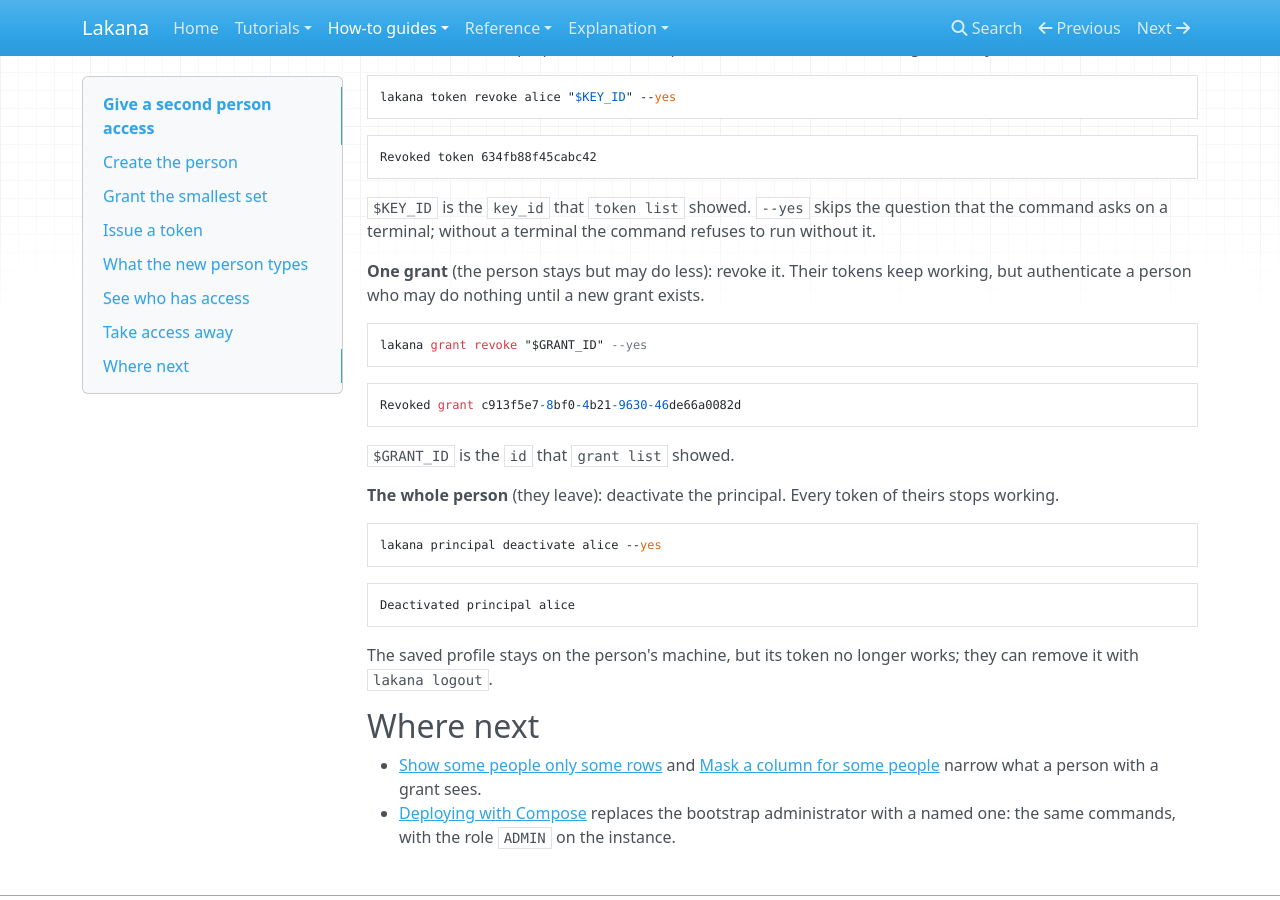
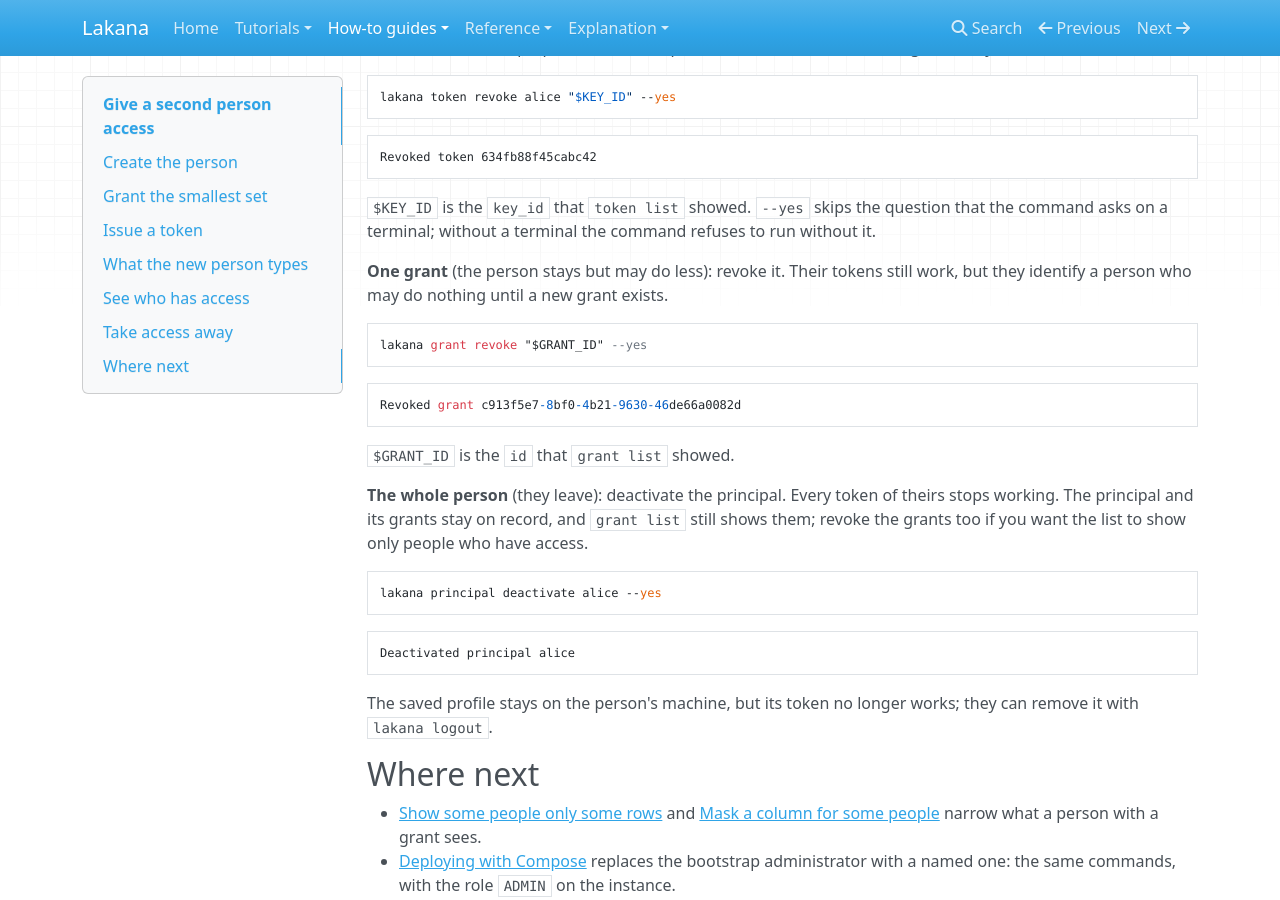
Before and after one commit to chrschy/lakana, an MkDocs documentation site: the page built from docs/site/how-to/give-a-second-person-access.md, in a window 1280 px wide and 900 px high, scrolled down 3102 px. Built offline with MkDocs 1.6.1, drawn with Linux system fonts in a browser that asks for light colours; nearby versions of some CDN libraries.

Commit message:
fix(cli): the generated CI templates use the default Python
The GitHub and GitLab files that `lakana init` writes run Python 3.14, the version of
.python-version and of the image; a test pins them to that file. Also: a grammar fix and the
effect of `principal deactivate` on grants in the access how-to, the Python version in the
tutorial's lock output is said to be the reader's own, and testing.md gets the measured
3.14 against 3.13 memory line.

Co-Authored-By: Claude Opus 5.5 <noreply@anthropic.com>

````diff
--- a/docs/site/how-to/give-a-second-person-access.md
+++ b/docs/site/how-to/give-a-second-person-access.md
@@ -189,8 +189,8 @@ Revoked token 634fb88f45cabc42
 `$KEY_ID` is the `key_id` that `token list` showed. `--yes` skips the question that the command
 asks on a terminal; without a terminal the command refuses to run without it.
 
-**One grant** (the person stays but may do less): revoke it. Their tokens keep working, but
-authenticate a person who may do nothing until a new grant exists.
+**One grant** (the person stays but may do less): revoke it. Their tokens still work, but they
+identify a person who may do nothing until a new grant exists.
 
 <!-- source: docs/examples/give-access/run.sh#revoke-grant -->
 ```bash
@@ -205,6 +205,8 @@ Revoked grant c913f5e7-8bf0-4b21-9630-46de66a0082d
 `$GRANT_ID` is the `id` that `grant list` showed.
 
 **The whole person** (they leave): deactivate the principal. Every token of theirs stops working.
+The principal and its grants stay on record, and `grant list` still shows them; revoke the grants
+too if you want the list to show only people who have access.
 
 <!-- source: docs/examples/give-access/run.sh#deactivate -->
 ```bash
````
Also changed, not shown: docs/agent/testing.md (+5 -3 lines), docs/site/tutorials/train-a-model.md (+1 -1 lines), 2 other files.
